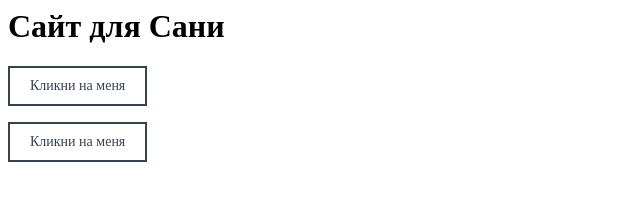
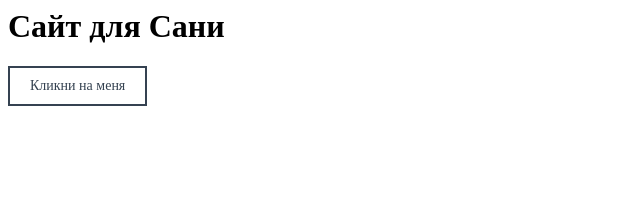
Before and after one commit to g102102102/sites, a plain HTML site: page index.html in a window 1280 px wide. Shown: the whole page, without its empty margins (0-640 px from the left). Drawn offline with Linux system fonts and the light colour scheme.

Commit message:
Update index.html

```diff
--- a/index.html
+++ b/index.html
@@ -10,7 +10,6 @@
 .iksweb:hover{background:#354251;color:#ffffff;border:2px solid #354251;transition: all 0.2s ease;}
 </style>
 
-<a class="iksweb" href="C:\Users\Nikita\Desktop\gg.html"   title="Текст ссылки">Кликни на меня</a></p>
-<a class="iksweb" href="C:\Users\Nikita\Desktop\agg\sites\index.html"   title="Текст ссылки">Кликни на меня</a></p>
+<a class="iksweb" href="index1.html"   title="Текст ссылки">Кликни на меня</a></p>
  </body>
 </html>
```
